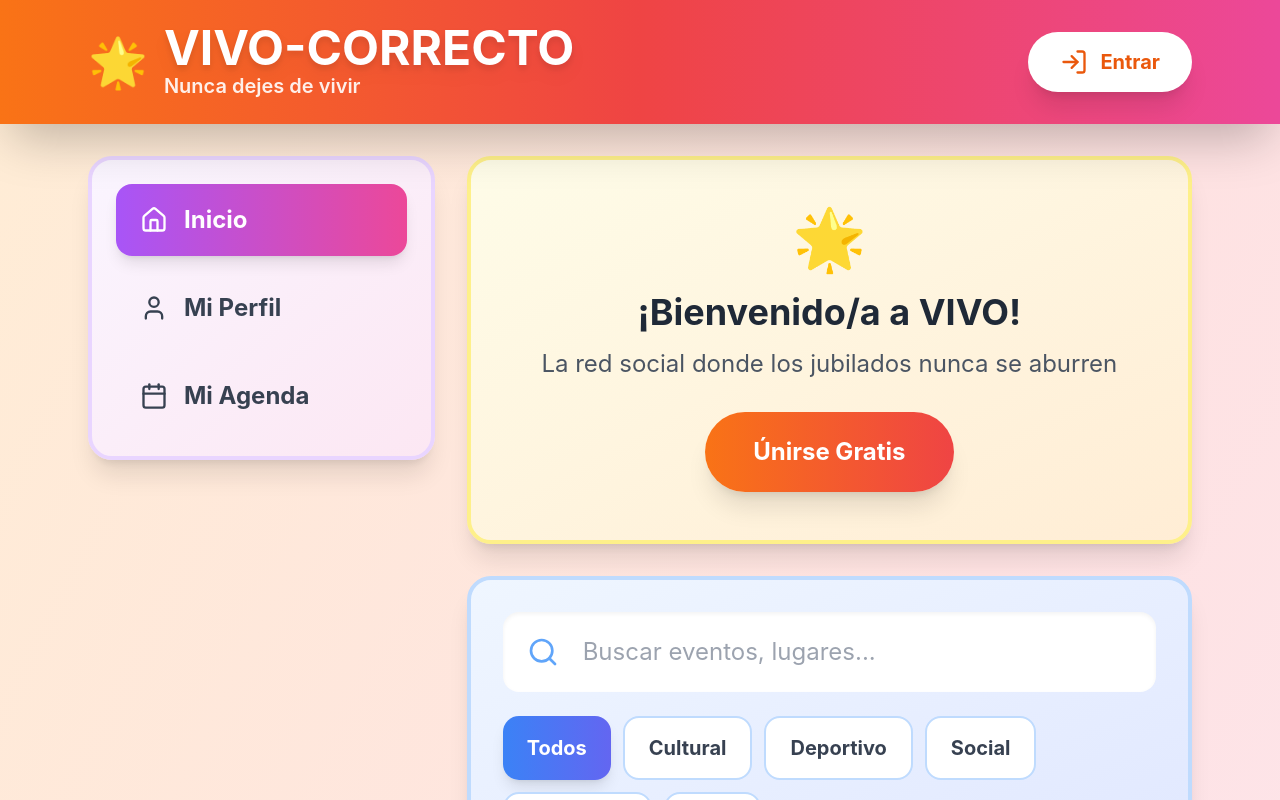
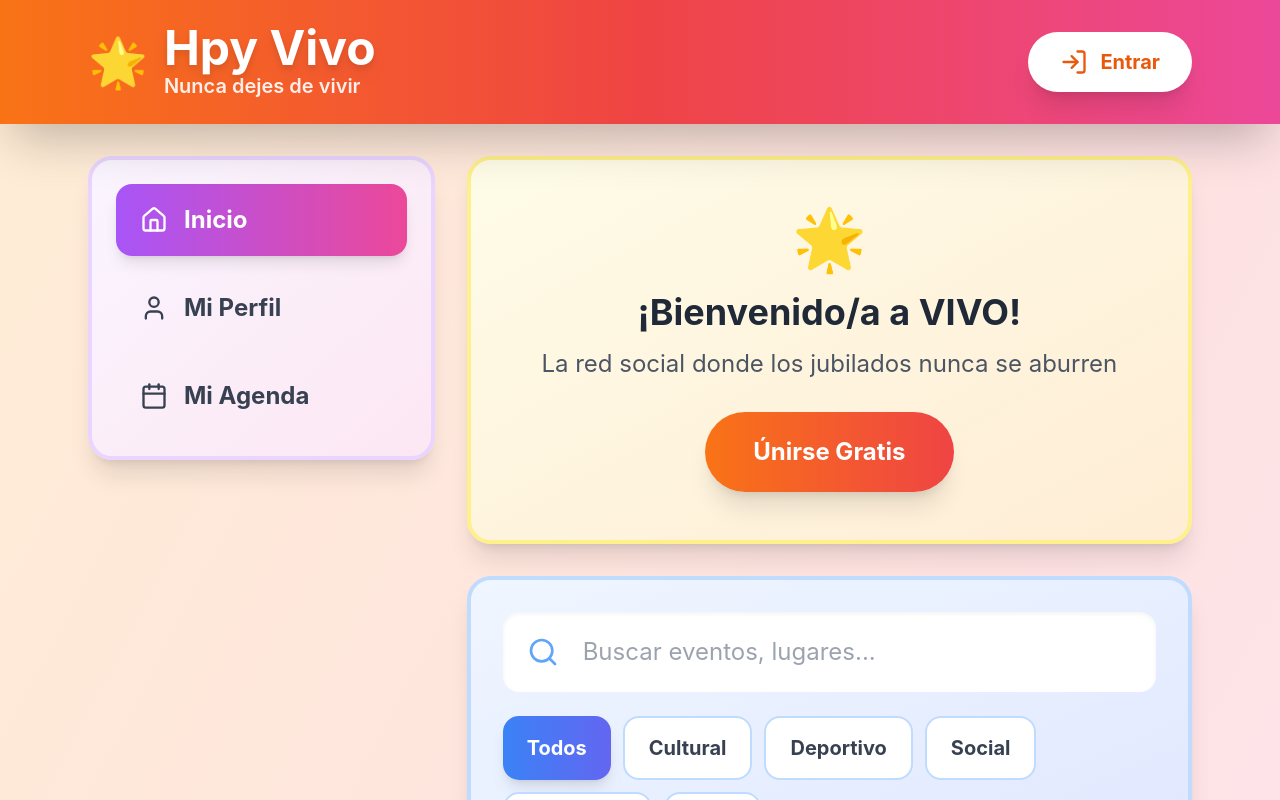
Before and after one commit to HoyVivo/Vivo, a React (Create React App) app: page / in a window 1280 px wide. Shown: the top 800 px of the page. Built offline with nearby package versions, Linux system fonts and the light colour scheme.

Commit message:
Cambiar nombre a Hoy Vivo

```diff
--- a/src/App.js
+++ b/src/App.js
@@ -811,7 +811,7 @@ function App() {
               <div className="text-5xl animate-pulse">🌟</div>
               <div>
                 <h1 className="text-4xl md:text-5xl font-bold text-white drop-shadow-lg">
-                  VIVO-CORRECTO
+                  Hpy Vivo
                 </h1>
                 <p className="text-lg md:text-xl text-white/90 font-semibold">Nunca dejes de vivir</p>
               </div>
```
